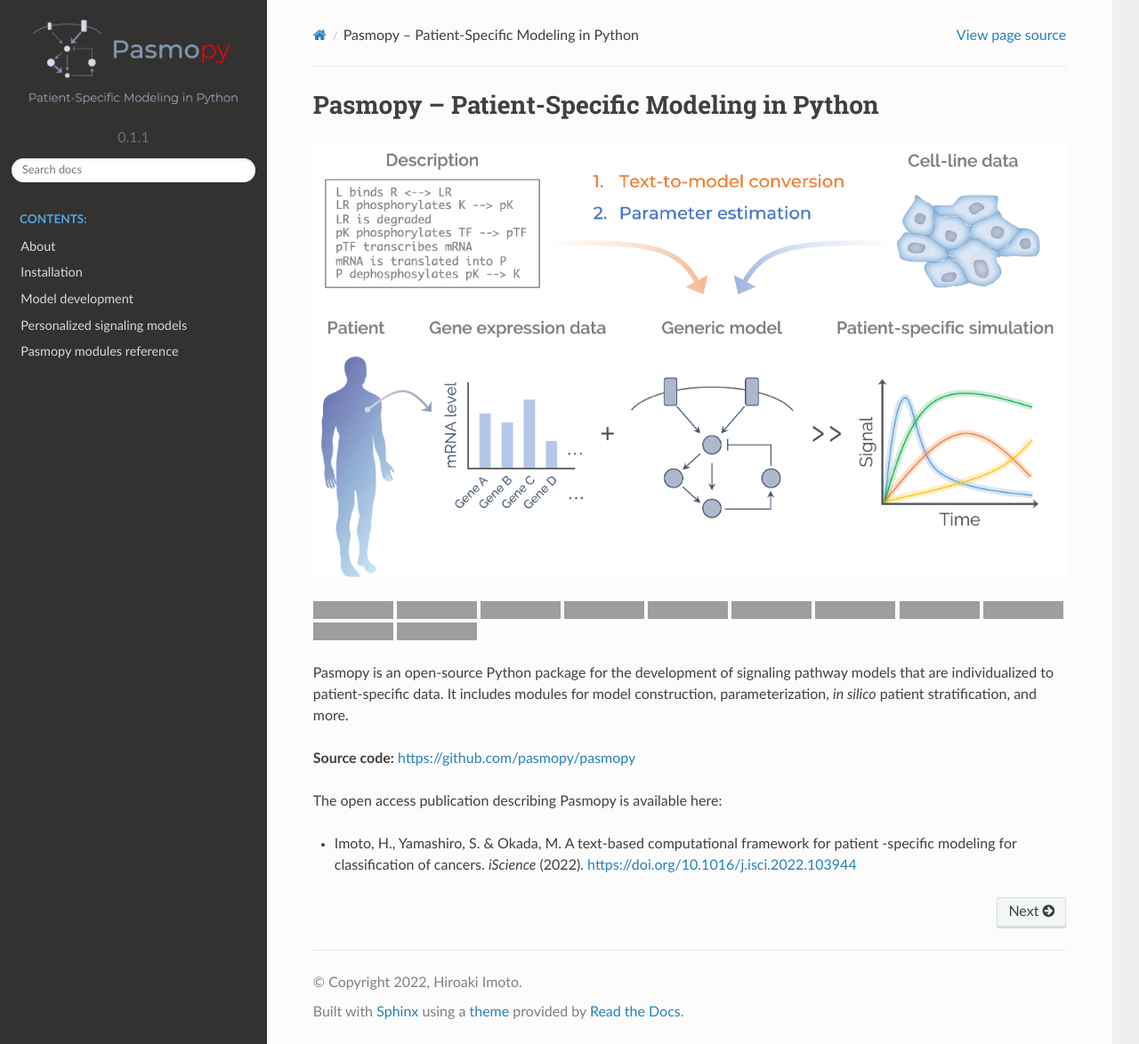
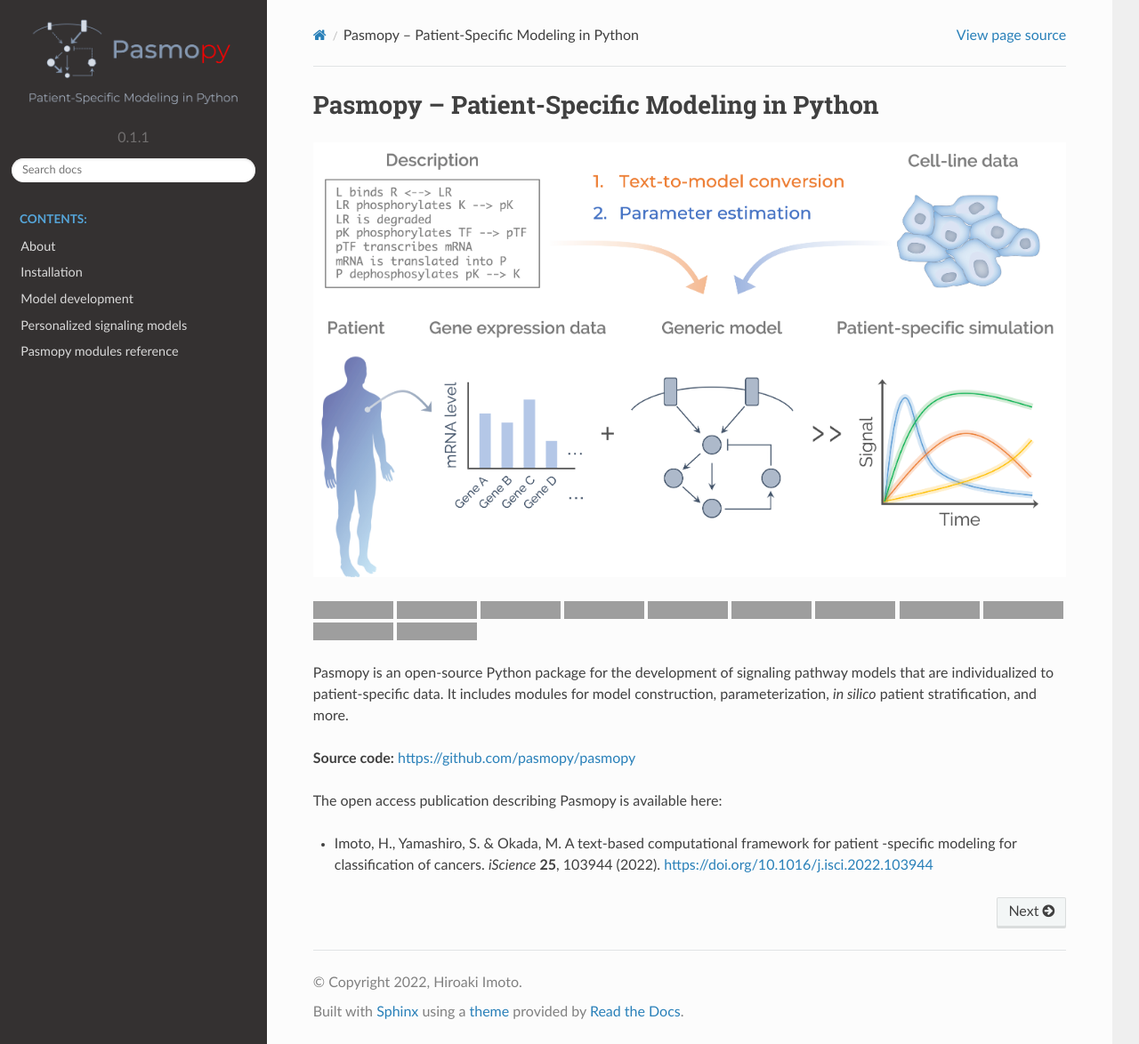
Before and after one commit to pasmopy/pasmopy, a Sphinx documentation site: the page built from docs/index.rst, in a window 1280 px wide and 1174 px high, cut to the strip 0-1174 px from the top of the window. Shown: the whole strip at 89% size. Built offline with Sphinx 7.4.7 and the Read the Docs theme 2.0.0, drawn with Linux system fonts in a browser that asks for light colours; grey boxes are pictures that could not be loaded.

Commit message:
Update reference info

```diff
--- a/docs/about.rst
+++ b/docs/about.rst
@@ -28,7 +28,7 @@ Citation
 
 If you use Pasmopy in a scientific publication, please cite the following paper:
 
-* Imoto, H., Yamashiro, S. & Okada, M. A text-based computational framework for patient -specific modeling for classification of cancers. *iScience* (2022). https://doi.org/10.1016/j.isci.2022.103944
+* Imoto, H., Yamashiro, S. & Okada, M. A text-based computational framework for patient -specific modeling for classification of cancers. *iScience* **25**, 103944 (2022). https://doi.org/10.1016/j.isci.2022.103944
 
 Contact
 -------
--- a/docs/index.rst
+++ b/docs/index.rst
@@ -13,7 +13,7 @@ It includes modules for model construction, parameterization, *in silico* patien
 
 The open access publication describing Pasmopy is available here:
 
-* Imoto, H., Yamashiro, S. & Okada, M. A text-based computational framework for patient -specific modeling for classification of cancers. *iScience* (2022). https://doi.org/10.1016/j.isci.2022.103944
+* Imoto, H., Yamashiro, S. & Okada, M. A text-based computational framework for patient -specific modeling for classification of cancers. *iScience* **25**, 103944 (2022). https://doi.org/10.1016/j.isci.2022.103944
 
 .. toctree::
    :maxdepth: 2
```
Also changed, not shown: README.md (+1 -1 lines).
